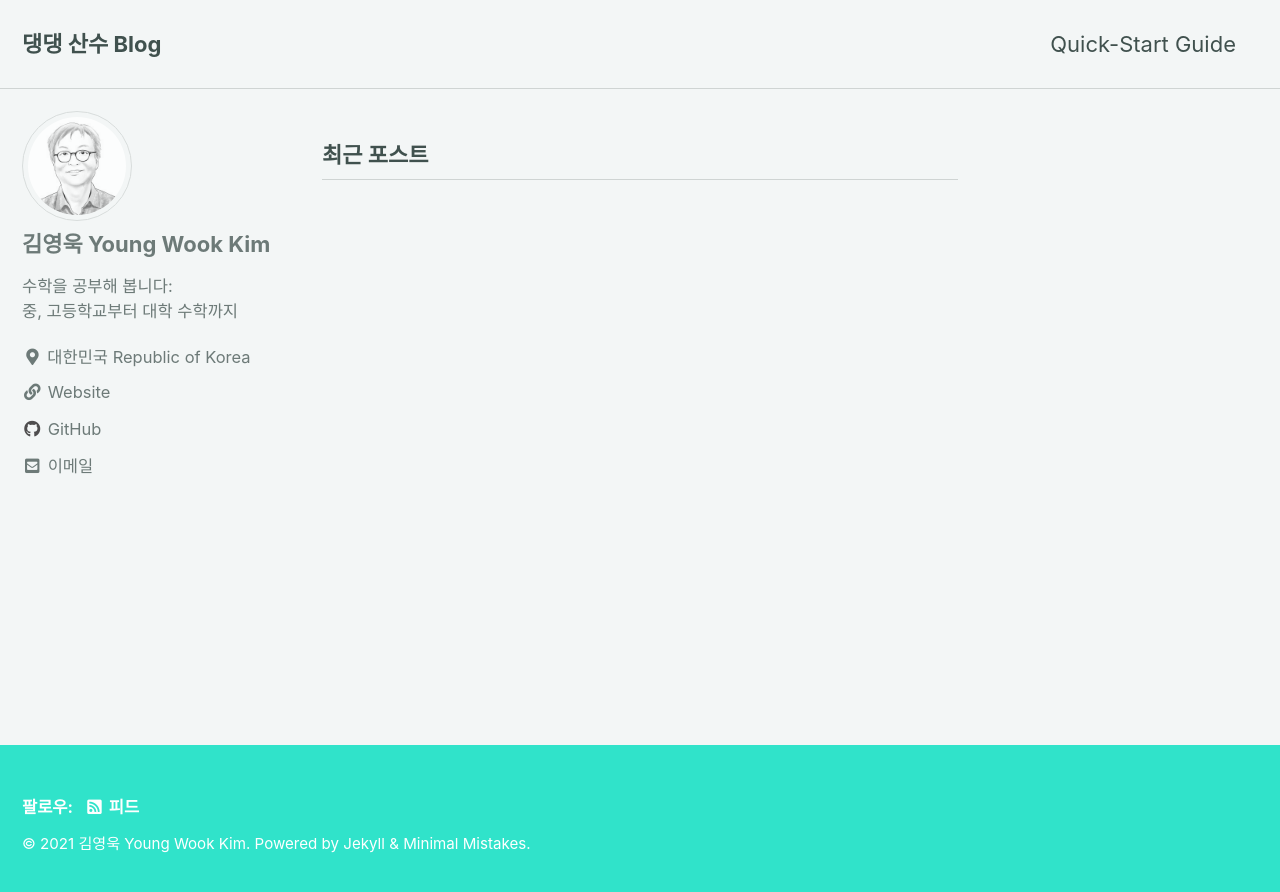
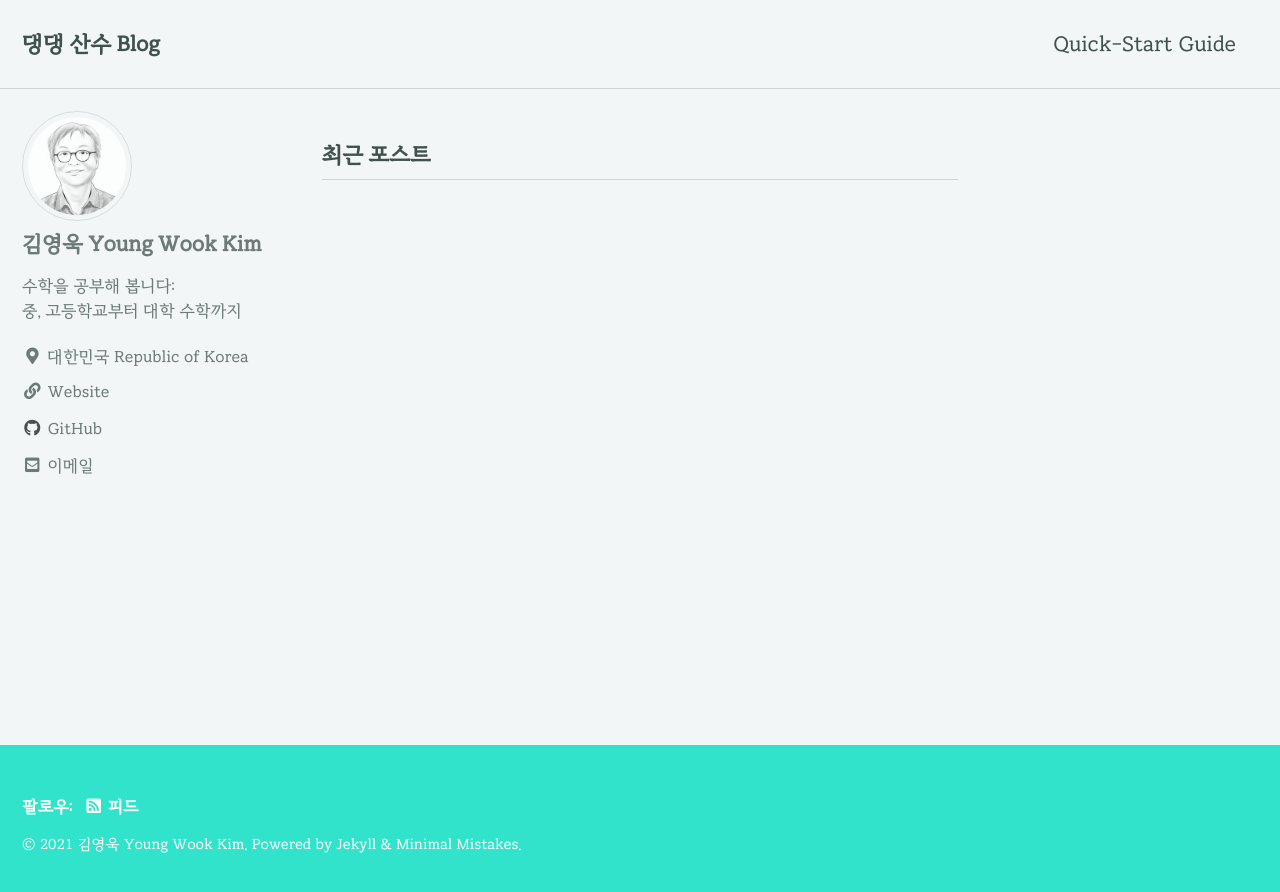
Before and after one commit to gromob/gromob.github.io, a Jekyll site: the page built from index.html, in a window 1280 px wide. Shown: the top 892 px of the page. Built offline with Jekyll 4.4.1, drawn with Linux system fonts in a browser that asks for light colours; cached includes are drawn as plain includes; the list of posts is cut into pages by our own code.

Commit message:
Update _variables.scss

```diff
--- a/_sass/minimal-mistakes/_variables.scss
+++ b/_sass/minimal-mistakes/_variables.scss
@@ -14,7 +14,7 @@ $indent-var: 1.3em !default;
 
 /* system typefaces */
 $serif: Georgia, Times, serif !default;
-$sans-serif: -apple-system, BlinkMacSystemFont, "Roboto", "Segoe UI",
+$sans-serif: "RIDIBatang", -apple-system, BlinkMacSystemFont, "Roboto", "Segoe UI",
   "Helvetica Neue", "Lucida Grande", Arial, sans-serif !default;
 $monospace: Monaco, Consolas, "Lucida Console", monospace !default;
 
```
